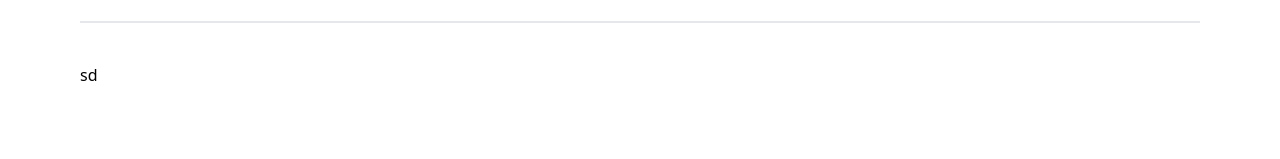
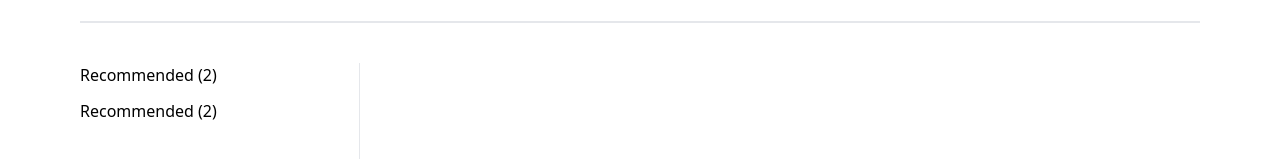
Before and after one commit to ishajain25/zomato-master, a React (Create React App) app in the folder client/: page /restaurant/1/order-online in a window 1280 px wide. Shown: the part 759-918 px from the top of the page. Before the commit the page ends 846 px from the top, so only its background shows below. Built offline with nearby package versions, Linux system fonts and the light colour scheme.

Commit message:
add float menu

```diff
--- a/client/src/Page/Restaurant/OrderOnline.jsx
+++ b/client/src/Page/Restaurant/OrderOnline.jsx
@@ -2,11 +2,18 @@
 
 // components
 import FloatMenuBtn from "../../Components/restaurant/Order-Online/FloatMenuBtn";
+import MenuListContainer from "../../Components/restaurant/Order-Online/MenuListContainer";
 
 const OrderOnline = () => {
   return (
     <>
-      <div className="w-full">sd</div>
+      <div className="w-full">
+        <aside className="hidden md:flex flex-col gap-3 border-r overflow-y-scroll border-gray-200 h-screen w-1/4">
+          <MenuListContainer />
+          <MenuListContainer />
+        </aside>
+        <div className="w-full md:w-3/4"></div>
+      </div>
       <FloatMenuBtn />
 
     </>
```
